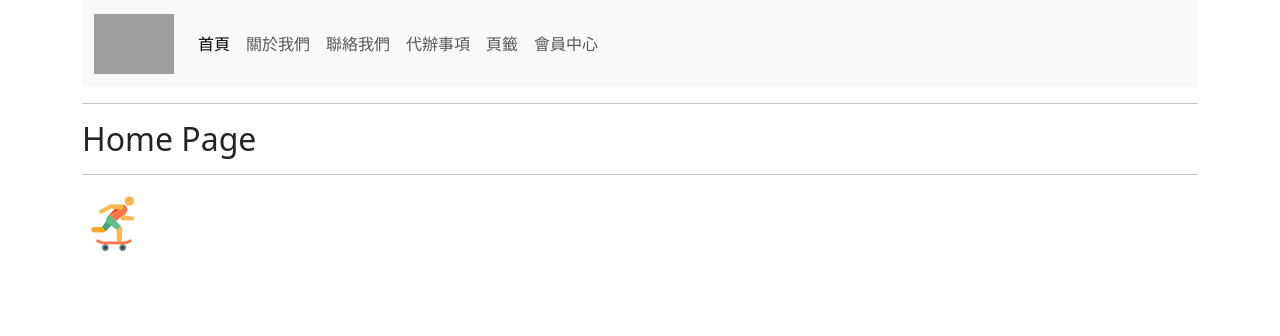
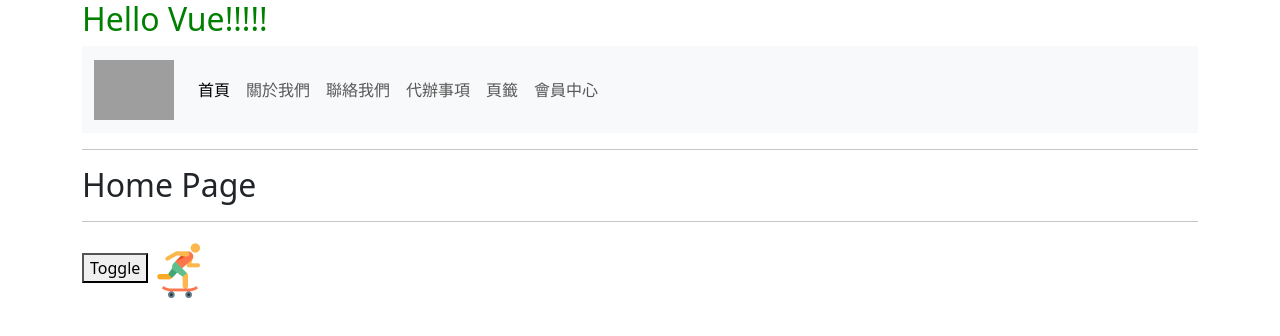
Before and after one commit to HsiaoHungWang/vue-app2024, a Vue app: page / in a window 1280 px wide. Shown: the top 336 px of the page. Built offline with nearby package versions, Linux system fonts and the light colour scheme; grey boxes are pictures that could not be loaded.

Commit message:
使用 <Transition> 製作動態效果

```diff
--- a/src/App.vue
+++ b/src/App.vue
@@ -17,14 +17,16 @@ import HomeView from './views/HomeView.vue';
 import NavbarComponent from './components/NavbarComponent.vue';
 import DirectiveComponent from './components/DirectiveComponent.vue';
 import EventModifiers from './components/EventModifiers.vue';
+import { ref } from 'vue';
 
 
+const show = ref(true)
 
 </script>
 
 <template>
     <div class="container">
-        <!-- <h2>Hello Vue!!!!!</h2> -->
+        <h2>Hello Vue!!!!!</h2>
         <NavbarComponent></NavbarComponent>
         <!-- <RouterLink to="/">首頁</RouterLink> |
  <RouterLink to="/about">關於我們</RouterLink> |
@@ -38,7 +40,11 @@ import EventModifiers from './components/EventModifiers.vue';
         <div>
             <!-- <DirectiveComponent></DirectiveComponent>
      <EventModifiers></EventModifiers> -->
-            <img class="img1" src="/images/loading.gif" alt="loading" />
+
+            <button @click="show = !show">Toggle</button>
+            <Transition name="img1">
+                <img v-if="show" src="/images/loading.gif" alt="loading" />
+            </Transition>
         </div>
 
 
@@ -62,14 +68,48 @@ import EventModifiers from './components/EventModifiers.vue';
 </template>
 
 <style scoped>
-h2 {
-    color: green
+/* 隱藏 */
+.img1-leave-from {
+    opacity: 1;
+    transform: translateX(0px);
 }
 
-.img1 {
-    /* scaleX(-1) rotate(180deg); */
-    transform: translateX(0px) rotate(0deg);
+.img1-leave-active,
+.img1-enter-active {
+    transition: all 3s ease;
+}
+
+.img1-leave-to {
+    opacity: 0;
+    transform: translate(200px);
+}
+
+/* 顯示 */
+.img1-enter-from {
+    opacity: 0;
+    transform: translate(200px) scaleX(-1);
+}
+
+/* .img1-enter-active {
+    transition: all 3s ease;
+} */
+
+.img-enter-to {
     opacity: 1;
+    transform: translate(0px) scaleX(-1);
+}
+
+
+h2 {
+    color: green;
+    opacity: 1;
+}
+
+/* scaleX(-1) rotate(180deg); */
+/* .img1 {
+
+transform: translateX(0px) rotate(0deg);
+opacity: 1;
 }
 
 .img1:hover {
@@ -78,4 +118,6 @@ h2 {
 
     transition: all 3s;
 }
+
+*/
 </style>
```
